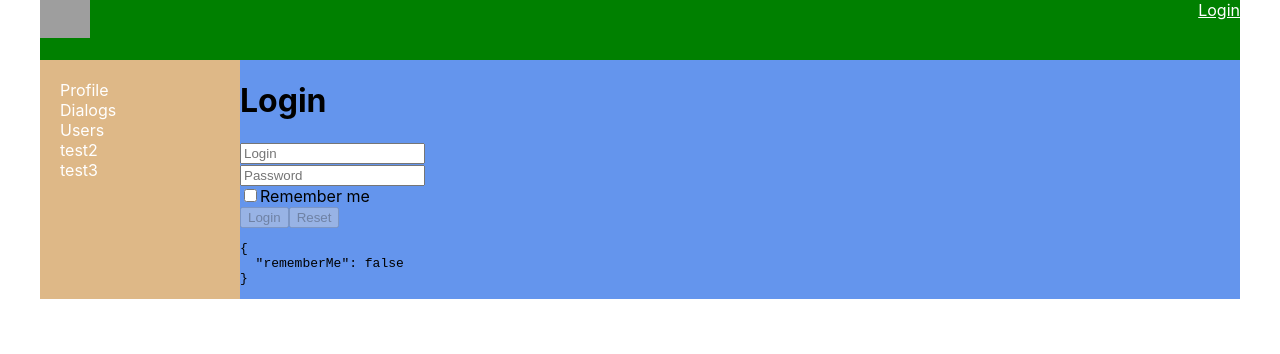
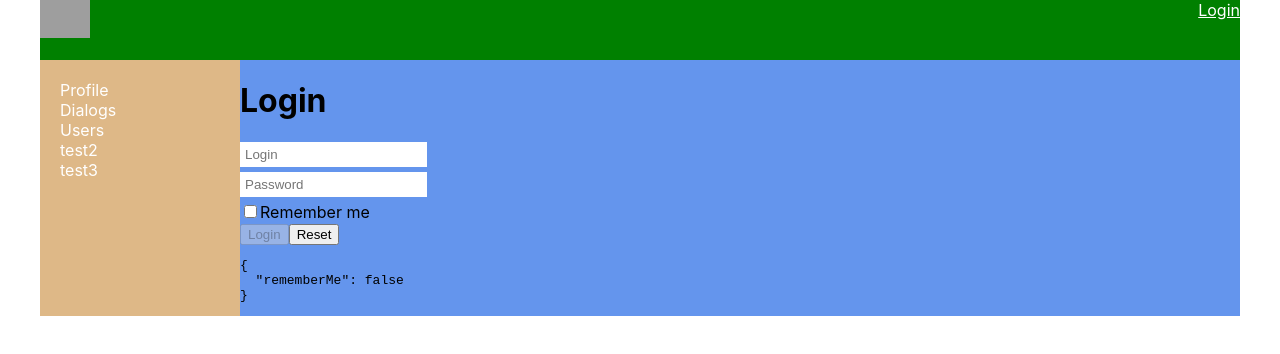
Before and after one commit to bon9/social-network, a React (Create React App) app: page /login in a window 1280 px wide. Shown: the top 354 px of the page. Built offline with nearby package versions, Linux system fonts and the light colour scheme; no server answers; grey boxes are pictures that could not be loaded; the HTML template or start-up script is replaced by a standard one.

Commit message:
add validation in forms

```diff
--- a/src/components/Dialogs/Dialogs.js
+++ b/src/components/Dialogs/Dialogs.js
@@ -5,8 +5,34 @@ import DialogItem from "./DialogItem/DialogItem";
 import Message from "./Message/Message";
 
 import { Form, Field } from "react-final-form";
+import { maxLength } from "./../../utils/validators";
 
-const MessageForm = ({ onSubmit }) => {
+function Dialogs({ sendMessageCreator, dialogsPage }) {
+  const dialogsElements = dialogsPage.dialogs.map(({ name, id }) => (
+    <DialogItem name={name} id={id} key={id} />
+  ));
+
+  const messagesRender = dialogsPage.messages.map(({ message, id }) => (
+    <Message message={message} key={id} />
+  ));
+
+  const onSubmit = values => {
+    sendMessageCreator(values.newMessageText);
+  };
+
+  return (
+    <div className={classes.dialogs}>
+      <div className={classes.dialogsItems}>{dialogsElements}</div>
+
+      <div className={classes.messages}>
+        <div>{messagesRender}</div>
+        <AddMessageForm onSubmit={onSubmit} />
+      </div>
+    </div>
+  );
+}
+
+const AddMessageForm = ({ onSubmit }) => {
   return (
     <Form
       onSubmit={onSubmit}
@@ -19,14 +45,31 @@ const MessageForm = ({ onSubmit }) => {
             }}
           >
             <div>
-              <Field
-                name="messageText"
-                component="textarea"
-                placeholder="add text your message"
-              />
+              <Field name="newMessageText" validate={maxLength(5)}>
+                {({ input, meta }) => (
+                  <div>
+                    <textarea
+                      {...input}
+                      type="text"
+                      placeholder="add text your message"
+                      className={
+                        meta.error && meta.touched
+                          ? classes.required
+                          : undefined
+                      }
+                    />
+                    {meta.error && meta.touched && <span>{meta.error}</span>}
+                  </div>
+                )}
+              </Field>
             </div>
             <div>
-              <button type="submit" disabled={submitting || pristine}>
+              <button
+                type="submit"
+                disabled={
+                  submitting || pristine || maxLength(5)(values.newMessageText)
+                }
+              >
                 ADD
               </button>
             </div>
@@ -37,29 +80,4 @@ const MessageForm = ({ onSubmit }) => {
   );
 };
 
-function Dialogs({ sendMessageCreator, dialogsPage }) {
-  const dialogsElements = dialogsPage.dialogs.map(({ name, id }) => (
-    <DialogItem name={name} id={id} key={id} />
-  ));
-
-  const messagesRender = dialogsPage.messages.map(({ message, id }) => (
-    <Message message={message} key={id} />
-  ));
-
-  const onSubmit = values => {
-    sendMessageCreator(values.messageText);
-  };
-
-  return (
-    <div className={classes.dialogs}>
-      <div className={classes.dialogsItems}>{dialogsElements}</div>
-
-      <div className={classes.messages}>
-        <div>{messagesRender}</div>
-        <MessageForm onSubmit={onSubmit} />
-      </div>
-    </div>
-  );
-}
-
 export default Dialogs;
--- a/src/components/Dialogs/Dialogs.module.css
+++ b/src/components/Dialogs/Dialogs.module.css
@@ -21,3 +21,7 @@
 .messages .message {
   color: white;
 }
+
+.required {
+  box-shadow: inset 0 0 2px 2px red;
+}
--- a/src/components/Login/Login.js
+++ b/src/components/Login/Login.js
@@ -1,61 +1,8 @@
 import React from "react";
+import classes from "./Login.module.css";
 import { Form, Field } from "react-final-form";
-
-const required = value => (value ? undefined : "Required");
-
-const LoginForm = ({ onSubmit }) => {
-  return (
-    <Form
-      onSubmit={onSubmit}
-      initialValues={{ rememberMe: false }}
-      render={({ handleSubmit, form, values, submitting, pristine }) => {
-        return (
-          <form onSubmit={handleSubmit}>
-            <div>
-              <Field
-                type="text"
-                placeholder="Login"
-                name="login"
-                component="input"
-                validate={required}
-              />
-            </div>
-            <div>
-              <Field
-                type="text"
-                placeholder="Password"
-                name="password"
-                component="input"
-              />
-            </div>
-            <div>
-              <Field
-                type="checkbox"
-                name="rememberMe"
-                placeholder="Login"
-                component={"input"}
-              />
-              Remember me
-            </div>
-            <div>
-              <button type="submit" disabled={submitting || pristine}>
-                Login
-              </button>
-              <button
-                type="button"
-                disabled={submitting || pristine}
-                onClick={form.reset}
-              >
-                Reset
-              </button>
-            </div>
-            <pre>{JSON.stringify(values, 0, 2)}</pre>
-          </form>
-        );
-      }}
-    />
-  );
-};
+import { minLength } from "./../../utils/validators";
+import LoginInput from "./LoginInput";
 
 const Login = () => {
   const onSubmit = values => {
@@ -70,4 +17,50 @@ const Login = () => {
   );
 };
 
+const LoginForm = ({ onSubmit }) => {
+  return (
+    <Form
+      onSubmit={onSubmit}
+      initialValues={{ rememberMe: false }}
+      render={({ handleSubmit, form, values, submitting, pristine }) => {
+        return (
+          <form onSubmit={handleSubmit} className={classes.loginForm}>
+            <div>
+              <Field name="login" validate={minLength(5)}>
+                {({ input, meta }) => (
+                  <LoginInput input={input} meta={meta} placeholder="Login" />
+                )}
+              </Field>
+            </div>
+            <div>
+              <Field name="password" validate={minLength(10)}>
+                {({ input, meta }) => (
+                  <LoginInput
+                    input={input}
+                    meta={meta}
+                    placeholder="Password"
+                  />
+                )}
+              </Field>
+            </div>
+            <div>
+              <Field type="checkbox" name="rememberMe" component={"input"} />
+              Remember me
+            </div>
+            <div>
+              <button type="submit" disabled={submitting || pristine}>
+                Login
+              </button>
+              <button type="button" onClick={form.reset}>
+                Reset
+              </button>
+            </div>
+            <pre>{JSON.stringify(values, 0, 2)}</pre>
+          </form>
+        );
+      }}
+    />
+  );
+};
+
 export default Login;
--- /dev/null
+++ b/src/components/Login/Login.module.css
@@ -0,0 +1,9 @@
+.required {
+  box-shadow: inset 0 0 2px 2px red;
+}
+
+.loginForm input {
+  border: none;
+  padding: 5px;
+  margin-bottom: 5px;
+}
--- /dev/null
+++ b/src/components/Login/LoginInput.js
@@ -0,0 +1,18 @@
+import React from "react";
+import classes from "./Login.module.css";
+
+const LoginInput = ({ input, meta, placeholder }) => {
+  return (
+    <div>
+      <input
+        {...input}
+        type="text"
+        placeholder={placeholder}
+        className={meta.error && meta.touched ? classes.required : undefined}
+      />
+      {meta.error && meta.touched && <span>{meta.error}</span>}
+    </div>
+  );
+};
+
+export default LoginInput;
--- a/src/components/Profile/Posts/Posts.js
+++ b/src/components/Profile/Posts/Posts.js
@@ -3,8 +3,26 @@ import classes from "./Posts.module.css";
 import Post from "./Post/Post";
 
 import { Form, Field } from "react-final-form";
+import { maxLength } from "./../../../utils/validators";
 
-const PostForm = ({ onSubmit }) => {
+function Posts({ posts, addPostCreator }) {
+  const postsRender = posts.map(({ message, like, id }) => (
+    <Post message={message} like={like} key={id} />
+  ));
+
+  const onSubmit = values => {
+    addPostCreator(values.postText);
+  };
+
+  return (
+    <div className={classes.postsBlock}>
+      <h2>My posts</h2>
+      <NewPostForm onSubmit={onSubmit} />
+      <div className={classes.posts}>{postsRender}</div>
+    </div>
+  );
+}
+const NewPostForm = ({ onSubmit }) => {
   return (
     <Form
       onSubmit={onSubmit}
@@ -17,14 +35,31 @@ const PostForm = ({ onSubmit }) => {
             }}
           >
             <div>
-              <Field
-                name="postText"
-                component="textarea"
-                placeholder="add text your post"
-              />
+              <Field name="postText" validate={maxLength(5)}>
+                {({ input, meta }) => (
+                  <div>
+                    <textarea
+                      {...input}
+                      type="text"
+                      placeholder="add text your post"
+                      className={
+                        meta.error && meta.touched
+                          ? classes.required
+                          : undefined
+                      }
+                    />
+                    {meta.error && meta.touched && <span>{meta.error}</span>}
+                  </div>
+                )}
+              </Field>
             </div>
             <div>
-              <button type="submit" disabled={submitting || pristine}>
+              <button
+                type="submit"
+                disabled={
+                  submitting || pristine || maxLength(5)(values.postText)
+                }
+              >
                 ADD
               </button>
             </div>
@@ -35,22 +70,4 @@ const PostForm = ({ onSubmit }) => {
   );
 };
 
-const Posts = ({ posts, addPostCreator }) => {
-  const postsRender = posts.map(({ message, like, id }) => (
-    <Post message={message} like={like} key={id} />
-  ));
-
-  const onSubmit = values => {
-    addPostCreator(values.postText);
-  };
-
-  return (
-    <div className={classes.postsBlock}>
-      <h2>My posts</h2>
-      <PostForm onSubmit={onSubmit} />
-      <div className={classes.posts}>{postsRender}</div>
-    </div>
-  );
-};
-
 export default Posts;
--- a/src/components/Profile/Posts/Posts.module.css
+++ b/src/components/Profile/Posts/Posts.module.css
@@ -9,3 +9,7 @@
 .posts {
   margin-top: 10px;
 }
+
+.required {
+  box-shadow: inset 0 0 2px 2px red;
+}
--- a/src/hoc/withAuthRedirect.js
+++ b/src/hoc/withAuthRedirect.js
@@ -5,7 +5,7 @@ import { connect } from "react-redux";
 export const withAuthRedirect = Component => {
   class RedirectComponent extends React.Component {
     render() {
-      return !this.props.isAuth ? (
+      return this.props.isAuth ? (
         <Component {...this.props} />
       ) : (
         <Redirect to={"/login"} />
--- /dev/null
+++ b/src/utils/validators.js
@@ -0,0 +1,14 @@
+export const requiredField = value => (value ? undefined : "Required");
+
+export const minLength = minLength => value =>
+  value && value.length >= minLength
+    ? undefined
+    : `Should be more than ${minLength}`;
+
+export const maxLength = maxLength => value =>
+  value && value.length <= maxLength
+    ? undefined
+    : `Should be smaller than ${maxLength}`;
+
+export const composeValidators = (...validators) => value =>
+  validators.reduce((error, validator) => error || validator(value), undefined);
```
